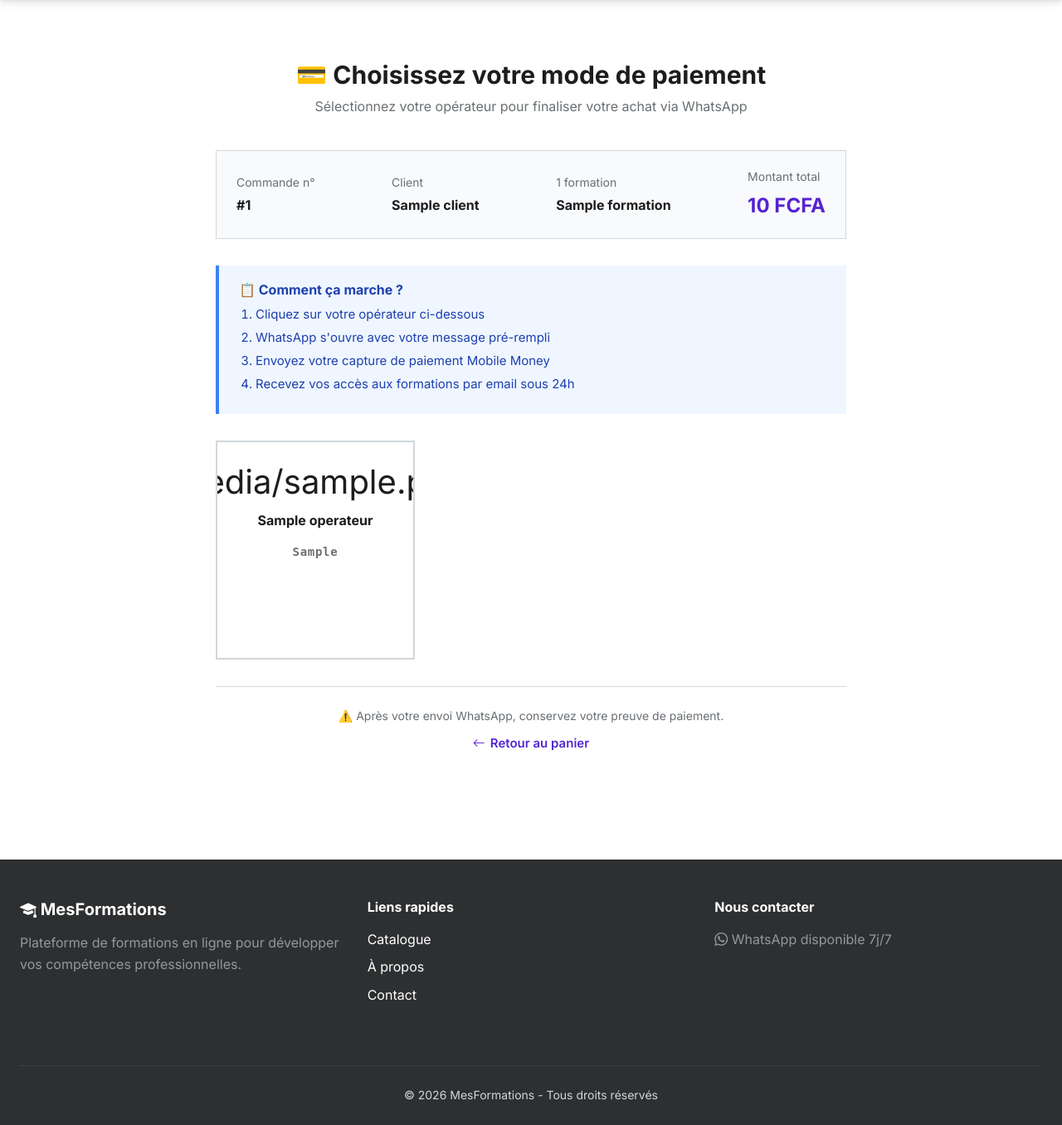
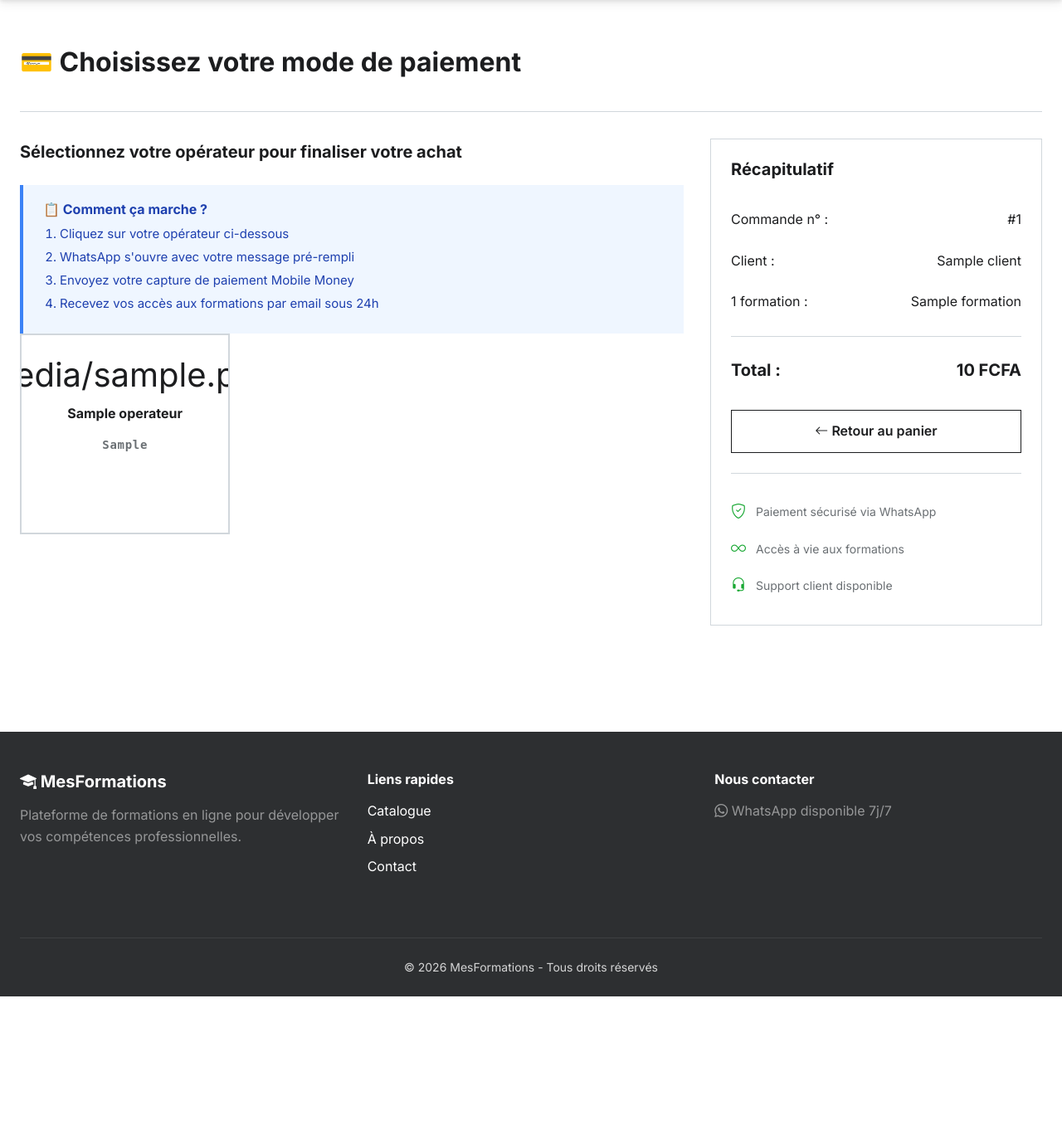
Before and after one commit to amparachrist-beep/Formations, a Django app: template formation/templates/formation/choix_paiement.html in a window 1280 px wide. Shown: the part 79-1435 px from the top of the page at 83% size. After the commit the page ends 1280 px from the top, so only its background shows below. Run offline with Django 4.2, Linux system fonts and the light colour scheme; tables that the repository leaves empty hold one stand-in row (values such as "Sample post"); the template is opened without the code that fills it: values that come from a table or form of the project are taken from there, most other values are stand-ins (such as "Sample title", 1, 10 or a date in 2020).

Commit message:
fix: Changement du visuel

```diff
--- a/formation/templates/formation/choix_paiement.html
+++ b/formation/templates/formation/choix_paiement.html
@@ -4,92 +4,59 @@
 
 {% block extra_css %}
 <style>
-    .paiement-page {
-        min-height: 70vh;
-        padding: 3rem 0;
+    /* RESET IMPORTANT */
+    * {
+        box-sizing: border-box;
     }
 
-    .paiement-wrapper {
-        max-width: 760px;
-        margin: 0 auto;
+    html, body {
+        width: 100%;
+        max-width: 100%;
+        overflow-x: hidden;
     }
 
-    .paiement-header {
-        text-align: center;
-        margin-bottom: 2.5rem;
+    .container-udemy {
+        width: 100%;
+        overflow: hidden;
     }
 
-    .paiement-header h1 {
-        font-size: 1.875rem;
+    .page-header {
+        padding: 2rem 0;
+        border-bottom: 1px solid var(--border-color);
+        margin-bottom: 2rem;
+        width: 100%;
+    }
+
+    .page-header h1 {
+        font-size: 2rem;
         font-weight: 700;
         color: var(--text-primary);
-        margin-bottom: 0.5rem;
+        word-wrap: break-word;
+        overflow-wrap: break-word;
     }
 
-    .paiement-header p {
-        color: var(--text-secondary);
-        font-size: 1rem;
+    .payment-layout {
+        display: grid;
+        grid-template-columns: 2fr 1fr;
+        gap: 2rem;
+        margin-bottom: 3rem;
+        width: 100%;
     }
 
-    /* Résumé commande */
-    .commande-recap {
-        background: #f8fafc;
-        border: 1px solid var(--border-color);
-        padding: 1.25rem 1.5rem;
-        margin-bottom: 2rem;
-        display: flex;
-        justify-content: space-between;
-        align-items: center;
-        flex-wrap: wrap;
-        gap: 0.75rem;
+    /* Liste des opérateurs */
+    .operateurs-section {
+        background: #fff;
+        width: 100%;
+        overflow: hidden;
     }
 
-    .commande-recap .recap-label {
-        font-size: 0.875rem;
-        color: var(--text-secondary);
-        margin-bottom: 0.25rem;
+    .section-title {
+        font-size: 1.25rem;
+        font-weight: 700;
+        margin-bottom: 1.5rem;
+        color: var(--text-primary);
     }
 
-    .commande-recap .recap-value {
-        font-weight: 700;
-        color: var(--text-primary);
-        font-size: 1rem;
-    }
-
-    .commande-recap .recap-total {
-        font-size: 1.5rem;
-        font-weight: 800;
-        color: var(--primary-color);
-    }
-
-    /* Instructions */
-    .instructions-box {
-        background: #eff6ff;
-        border-left: 4px solid #3b82f6;
-        padding: 1.25rem 1.5rem;
-        margin-bottom: 2rem;
-    }
-
-    .instructions-box h3 {
-        font-size: 1rem;
-        font-weight: 700;
-        color: #1e40af;
-        margin-bottom: 0.5rem;
-    }
-
-    .instructions-box ol {
-        margin: 0;
-        padding-left: 1.25rem;
-        color: #1e40af;
-        font-size: 0.9375rem;
-    }
-
-    .instructions-box ol li {
-        margin-bottom: 0.25rem;
-        line-height: 1.6;
-    }
-
-    /* Cartes opérateurs */
     .operateurs-grid {
         display: grid;
         grid-template-columns: repeat(3, 1fr);
@@ -166,89 +133,192 @@
         width: 100%;
         margin-top: 0.5rem;
         transition: opacity 0.2s;
+        text-decoration: none;
+        display: inline-block;
     }
 
     .operateur-card:hover .op-btn {
         opacity: 0.9;
     }
 
-    /* Pied de page */
-    .paiement-footer {
-        text-align: center;
-        padding-top: 1.5rem;
-        border-top: 1px solid var(--border-color);
+    /* Instructions */
+    .instructions-box {
+        background: #eff6ff;
+        border-left: 4px solid #3b82f6;
+        padding: 1.25rem 1.5rem;
+        margin-top: 1.5rem;
     }
 
-    .paiement-footer p {
-        color: var(--text-secondary);
-        font-size: 0.875rem;
+    .instructions-box h3 {
+        font-size: 1rem;
+        font-weight: 700;
+        color: #1e40af;
         margin-bottom: 0.5rem;
     }
 
+    .instructions-box ol {
+        margin: 0;
+        padding-left: 1.25rem;
+        color: #1e40af;
+        font-size: 0.9375rem;
+    }
+
+    .instructions-box ol li {
+        margin-bottom: 0.25rem;
+        line-height: 1.6;
+    }
+
+    /* Résumé de commande */
+    .order-summary {
+        background: #fff;
+        border: 1px solid var(--border-color);
+        padding: 1.5rem;
+        position: sticky;
+        top: 24px;
+        height: fit-content;
+        width: 100%;
+    }
+
+    .order-summary h3 {
+        font-size: 1.25rem;
+        font-weight: 700;
+        margin-bottom: 1.5rem;
+        color: var(--text-primary);
+    }
+
+    .summary-line {
+        display: flex;
+        justify-content: space-between;
+        padding: 0.75rem 0;
+        color: var(--text-primary);
+        flex-wrap: wrap;
+    }
+
+    .summary-total {
+        display: flex;
+        justify-content: space-between;
+        padding: 1.5rem 0 1rem;
+        margin-top: 1rem;
+        border-top: 1px solid var(--border-color);
+        font-size: 1.25rem;
+        font-weight: 700;
+        color: var(--text-primary);
+        flex-wrap: wrap;
+    }
+
     .back-link {
-        color: var(--primary-color);
-        font-size: 0.9375rem;
+        background: transparent;
+        color: var(--text-primary);
+        width: 100%;
+        padding: 0.75rem;
+        border: 1px solid var(--text-primary);
         font-weight: 600;
+        transition: all 0.2s;
         text-decoration: none;
-        display: inline-flex;
-        align-items: center;
-        gap: 0.375rem;
+        display: block;
+        text-align: center;
+        border-radius: 0;
+        min-height: 44px;
+        margin-top: 1rem;
     }
 
     .back-link:hover {
-        text-decoration: underline;
+        background: var(--text-primary);
+        color: #fff;
+        text-decoration: none;
     }
 
-    @media (max-width: 640px) {
+    /* Trust badges */
+    .trust-badges {
+        margin-top: 1.5rem;
+        padding-top: 1.5rem;
+        border-top: 1px solid var(--border-color);
+        width: 100%;
+    }
+
+    .trust-item-small {
+        display: flex;
+        align-items: center;
+        padding: 0.5rem 0;
+        font-size: 0.875rem;
+        color: var(--text-secondary);
+        flex-wrap: wrap;
+    }
+
+    .trust-item-small i {
+        color: var(--success-color);
+        font-size: 1.125rem;
+        margin-right: 0.75rem;
+        flex-shrink: 0;
+    }
+
+    /* Responsive */
+    @media (max-width: 992px) {
+        .payment-layout {
+            grid-template-columns: 1fr;
+            gap: 1.5rem;
+        }
+
+        .order-summary {
+            position: static;
+            order: -1;
+        }
+    }
+
+    @media (max-width: 768px) {
         .operateurs-grid {
             grid-template-columns: 1fr;
         }
 
-        .paiement-header h1 {
+        .operateur-card {
+            padding: 1rem;
+        }
+
+        .instructions-box {
+            padding: 1rem;
+        }
+
+        .instructions-box ol {
+            padding-left: 1rem;
+        }
+    }
+
+    @media (max-width: 480px) {
+        .page-header {
+            padding: 1rem 0;
+        }
+
+        .page-header h1 {
             font-size: 1.5rem;
         }
 
-        .commande-recap {
-            flex-direction: column;
-            align-items: flex-start;
+        .section-title {
+            font-size: 1rem;
+        }
+
+        .summary-total {
+            font-size: 1.125rem;
+        }
+
+        .back-link {
+            font-size: 0.9rem;
+            padding: 0.75rem;
         }
     }
 </style>
 {% endblock %}
 
 {% block content %}
-<div class="paiement-page">
-    <div class="container-udemy">
-        <div class="paiement-wrapper">
+<div class="container-udemy">
+    <!-- Header de page -->
+    <div class="page-header">
+        <h1>💳 Choisissez votre mode de paiement</h1>
+    </div>
 
-            <div class="paiement-header">
-                <h1>💳 Choisissez votre mode de paiement</h1>
-                <p>Sélectionnez votre opérateur pour finaliser votre achat via WhatsApp</p>
-            </div>
-
-            <!-- Récapitulatif commande -->
-            <div class="commande-recap">
-                <div>
-                    <div class="recap-label">Commande n°</div>
-                    <div class="recap-value">#{{ commande.id }}</div>
-                </div>
-                <div>
-                    <div class="recap-label">Client</div>
-                    <div class="recap-value">{{ commande.client.nom_complet }}</div>
-                </div>
-                <div>
-                    <div class="recap-label">
-                        {{ formations|length }} formation{{ formations|length|pluralize }}
-                    </div>
-                    <div class="recap-value">
-                        {% for f in formations %}{{ f.titre }}{% if not forloop.last %}, {% endif %}{% endfor %}
-                    </div>
-                </div>
-                <div>
-                    <div class="recap-label">Montant total</div>
-                    <div class="recap-total">{{ total }} FCFA</div>
-                </div>
-            </div>
+    <div class="payment-layout">
+        <!-- Opérateurs section -->
+        <div class="operateurs-section">
+            <p class="section-title">Sélectionnez votre opérateur pour finaliser votre achat</p>
 
             <!-- Instructions -->
             <div class="instructions-box">
@@ -278,14 +348,53 @@
                 </a>
                 {% endfor %}
             </div>
+        </div>
 
-            <div class="paiement-footer">
-                <p>⚠️ Après votre envoi WhatsApp, conservez votre preuve de paiement.</p>
-                <a href="{% url 'panier' %}" class="back-link">
-                    <i class="bi bi-arrow-left"></i> Retour au panier
-                </a>
+        <!-- Résumé de commande -->
+        <div class="order-summary">
+            <h3>Récapitulatif</h3>
+
+            <div class="summary-line">
+                <span>Commande n° :</span>
+                <span>#{{ commande.id }}</span>
             </div>
 
+            <div class="summary-line">
+                <span>Client :</span>
+                <span>{{ commande.client.nom_complet }}</span>
+            </div>
+
+            <div class="summary-line">
+                <span>{{ formations|length }} formation{{ formations|length|pluralize }} :</span>
+                <span>
+                    {% for f in formations %}{{ f.titre }}{% if not forloop.last %}, {% endif %}{% endfor %}
+                </span>
+            </div>
+
+            <div class="summary-total">
+                <span>Total :</span>
+                <span>{{ total }} FCFA</span>
+            </div>
+
+            <a href="{% url 'panier' %}" class="back-link">
+                <i class="bi bi-arrow-left"></i> Retour au panier
+            </a>
+
+            <!-- Trust badges -->
+            <div class="trust-badges">
+                <div class="trust-item-small">
+                    <i class="bi bi-shield-check"></i>
+                    <span>Paiement sécurisé via WhatsApp</span>
+                </div>
+                <div class="trust-item-small">
+                    <i class="bi bi-infinity"></i>
+                    <span>Accès à vie aux formations</span>
+                </div>
+                <div class="trust-item-small">
+                    <i class="bi bi-headset"></i>
+                    <span>Support client disponible</span>
+                </div>
+            </div>
         </div>
     </div>
 </div>
```
